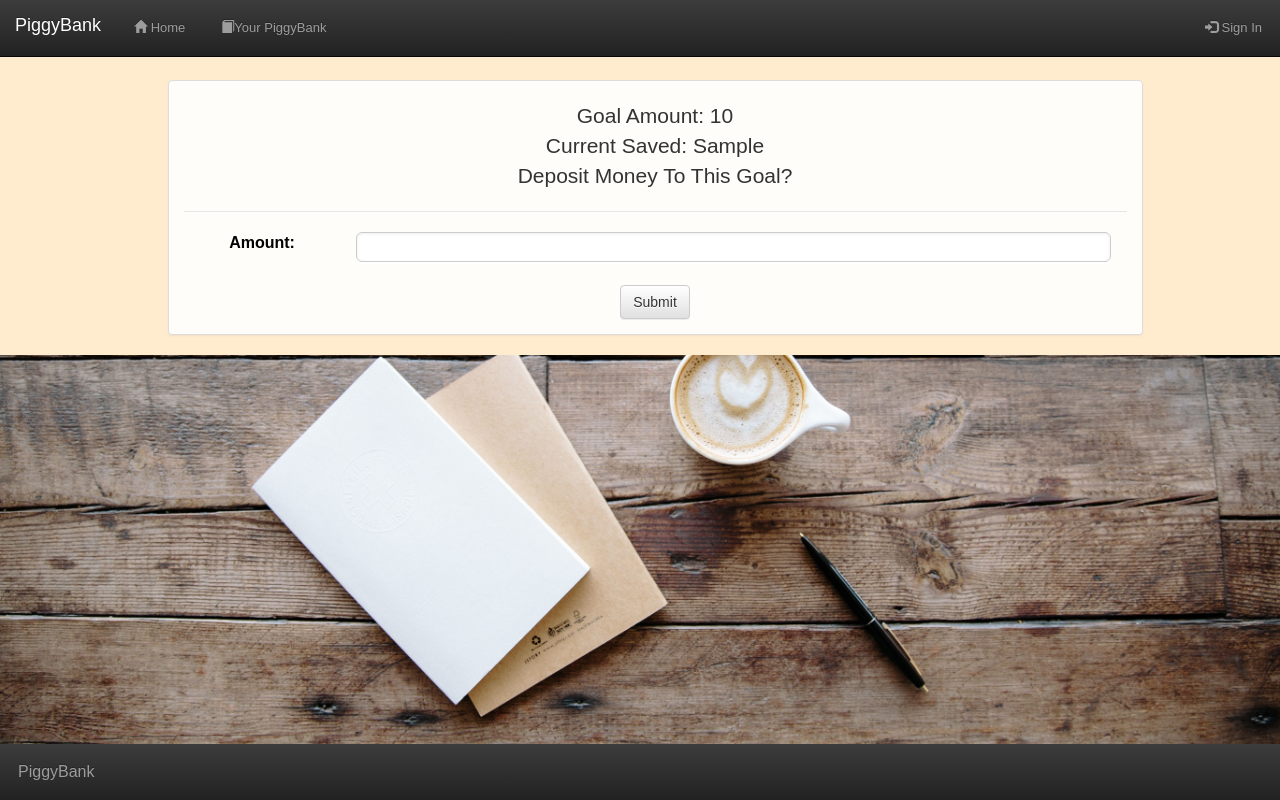
After one commit to ras1002/COMP730, a Django app: template goalTracker/templates/goalTracker/add_to_piggybank.html in a window 1280 px wide. The commit adds this page. Run offline with Django 3.2, Linux system fonts and the light colour scheme; the template is opened without the code that fills it: most values are stand-ins (such as "Sample title", 1, 10 or a date in 2020); some libraries are stand-ins or nearby versions; some web fonts are replaced.

Commit message:
Adding ability to deposit money into a goal

```diff
--- /dev/null
+++ b/goalTracker/templates/goalTracker/add_to_piggybank.html
@@ -0,0 +1,30 @@
+{% extends 'base.html'%}
+
+{% block content %}
+    <legend>
+    Goal Amount: {{ goal.goal_amount }}<br>
+    Current Saved: {{ goal.current_saved }}<br>
+	Deposit Money To This Goal?
+    </legend>
+
+    {% if success %}
+        <h3>Money deposited successfully!</h3>
+    {% endif %}
+
+	<div>
+	<form action="" method="post" class="horizontal">
+        {% csrf_token %}
+		<div class="form-group">
+		  <label class="col-sm-2 control-label" for="deposit">Amount:</label>
+		  <div class="col-sm-10">
+			<input type="text"  class="form-control" name="amount" id="deposit" required="required">
+			<br>
+		  </div>
+
+        <button type="submit" class="btn btn-default">Submit</button>
+
+    </form>
+    </div>
+
+
+ {% endblock %}
--- a/goalTracker/templates/goalTracker/goals.html
+++ b/goalTracker/templates/goalTracker/goals.html
@@ -25,7 +25,10 @@
                         {{ goal.current_saved }} / {{goal.goal_amount}}
                     </td>
                     <td>
-                        <buton type="button" class="btn btn-info"><a href="{% url 'goalTracker:edit_goal' goal.id %}">Edit</a></button>
+                        <button type="button" class="btn btn-info"><a href="{% url 'goalTracker:add_to_piggybank' goal.id %}">Add to Piggybank</a></button>
+                    </td>
+                    <td>
+                        <button type="button" class="btn btn-info"><a href="{% url 'goalTracker:edit_goal' goal.id %}">Edit</a></button>
                     </td>
 		        </tr>
             {% endfor %}
--- a/goalTracker/urls.py
+++ b/goalTracker/urls.py
@@ -4,5 +4,6 @@ from . import views
 urlpatterns = [
     url(r'^goals/$', views.goals, name="goals"),
     url(r'^add_goal/$', views.add_goal, name="add_goal"),
-    url(r'^edit_goal/(?P<goal_id>[\d]+)/$', views.edit_goal, name="edit_goal")
+    url(r'^add_to_piggbank/(?P<goal_id>[\d]+)/$', views.add_to_piggybank, name="add_to_piggybank"),
+    url(r'^edit_goal/(?P<goal_id>[\d]+)/$', views.edit_goal, name="edit_goal"),
 ]
```
Also changed, not shown: goalTracker/models.py (+10 -4 lines), goalTracker/views.py (+19 -0 lines), goalTracker/forms.py (line endings or trailing spaces).
